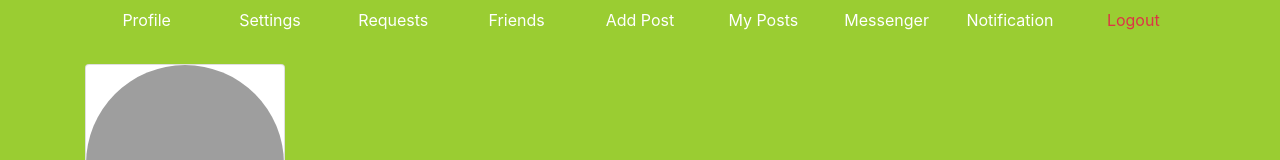
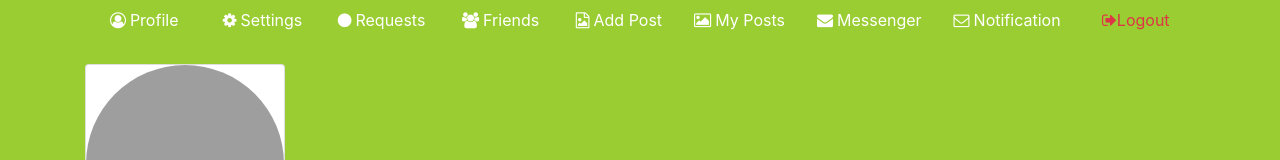
Before and after one commit to Narek-cyber/social__natwork, a React (Create React App) app in the folder front/: page /user/profile/1 in a window 1280 px wide. Shown: the top 160 px of the page. Built offline with nearby package versions, Linux system fonts and the light colour scheme; no server answers.

Commit message:
nodemailer

```diff
--- a/front/src/components/Profile.css
+++ b/front/src/components/Profile.css
@@ -8,7 +8,12 @@
     color: white;
 }
 
-@media screen and (max-width:992px) {
+.head:hover {
+    background: rgb(91, 214, 132);
+    transition: width 2s;
+}
+
+@media screen and (max-width: 992px) {
     .fly>a {
         display: block;
     }
--- a/front/src/components/ProfileHeader.js
+++ b/front/src/components/ProfileHeader.js
@@ -15,59 +15,75 @@ function ProfileHeader(props) {
                     <ul className="nav nav-justified mb-4 text-nowrap">
                         <li className="nav-item">
                             <Link
-                                className="nav-link"
+                                className="nav-link head"
                                 to="/profile"
                                 onClick={() => props.dispatch({ type: 'resetSearchInput' })}
-                            >   Profile
+                            >
+                                <i class="fa fa-user-circle-o mr-1" aria-hidden="true"></i>
+                                Profile
                             </Link>
                         </li>
                         <li className="nav-item">
                             <Link
-                                className="nav-link"
+                                className="nav-link head"
                                 to="/profile/settings"
-                            >   Settings
+                            >
+                                <i class="fa fa-cog mr-1" aria-hidden="true"></i>
+                                Settings
                             </Link>
                         </li>
                         <li className="nav-item">
                             <Link
-                                className="nav-link"
+                                className="nav-link head"
                                 to="/profile/requests"
-                            >   Requests
+                            >
+                                <i class="fa fa-circle mr-1" aria-hidden="true"></i>
+                                Requests
                             </Link>
                           </li>
                         <li className="nav-item">
                             <Link
-                                className="nav-link"
+                                className="nav-link head"
                                 to="/profile/friends"
-                            >   Friends
+                            >
+                                <i class="fa fa-users mr-1" aria-hidden="true"></i>
+                                Friends
                             </Link>
                         </li>
                         <li className="nav-item">
                             <Link
-                                className="nav-link"
+                                className="nav-link head"
                                 to="/profile/addpost"
-                            >   Add Post
+                            >
+                                <i class="fa fa-file-image-o mr-1" aria-hidden="true"></i>
+                                Add Post
                             </Link>
                         </li>
                         <li className="nav-item">
                             <Link
-                                className="nav-link"
+                                className="nav-link head"
                                 to="/profile/myposts"
-                            >   My Posts
+                            >
+                                <i class="fa fa-picture-o mr-1" aria-hidden="true"></i>
+                                My Posts
                             </Link>
                         </li>
                         <li className="nav-item">
                             <Link
-                                className="nav-link"
+                                className="nav-link head"
                                 to="/profile/messenger"
-                            >   Messenger
+                            >
+                                <i className="fa fa-envelope mr-1" aria-hidden="true"></i>
+                                Messenger
                             </Link>
                         </li>
                         <li className="nav-item">
                             <Link
-                                className="nav-link"
+                                className="nav-link head"
                                 to="/profile/notification"
-                            >   Notification
+                            >
+                                <i class="fa fa-envelope-o mr-1" aria-hidden="true"></i>
+                                Notification
                             </Link>
                         </li>
                         <li className="nav-item">
@@ -75,7 +91,9 @@ function ProfileHeader(props) {
                                 className="nav-link text-danger"
                                 to="#"
                                 onClick={() => props.dispatch(logOut(props.router))}
-                            >   Logout
+                            >
+                                <i class="fa fa-sign-out" aria-hidden="true"></i>
+                                Logout
                             </Link>
                         </li>
                     </ul>
```
Also changed, not shown: 1 other file (tests, documents, lock files or other folders).
